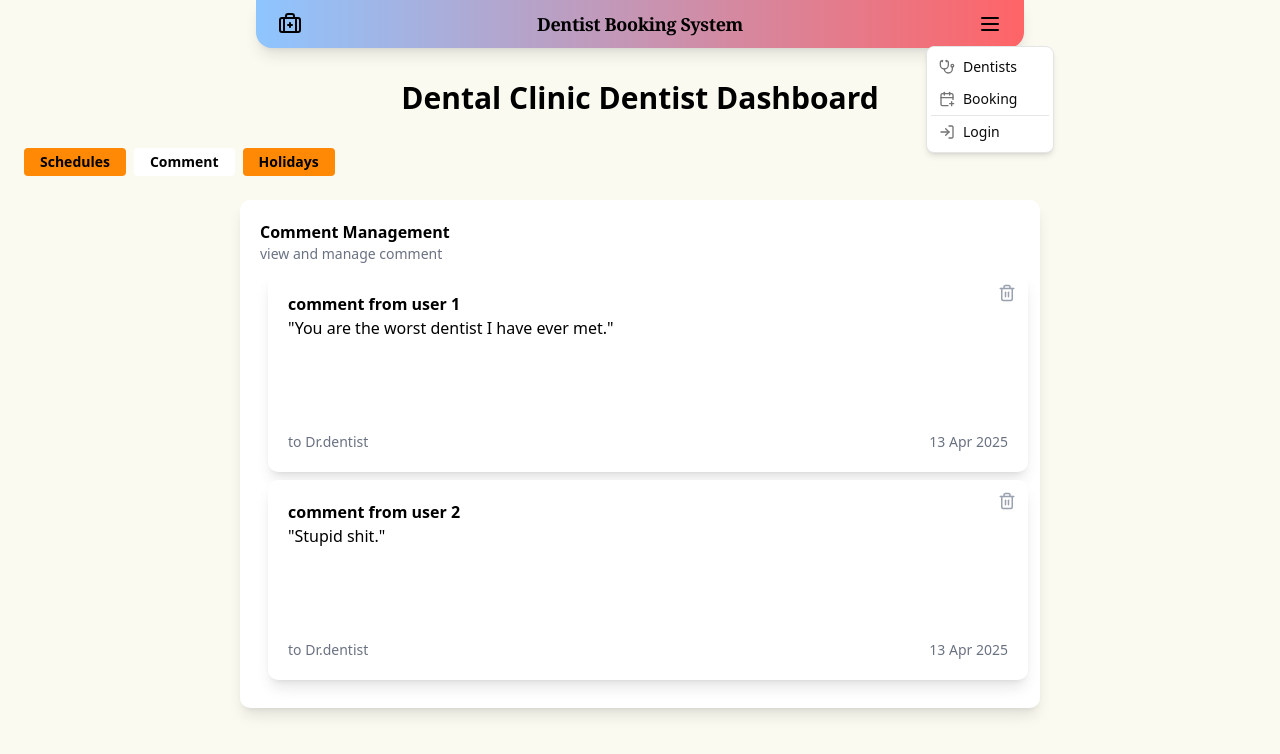
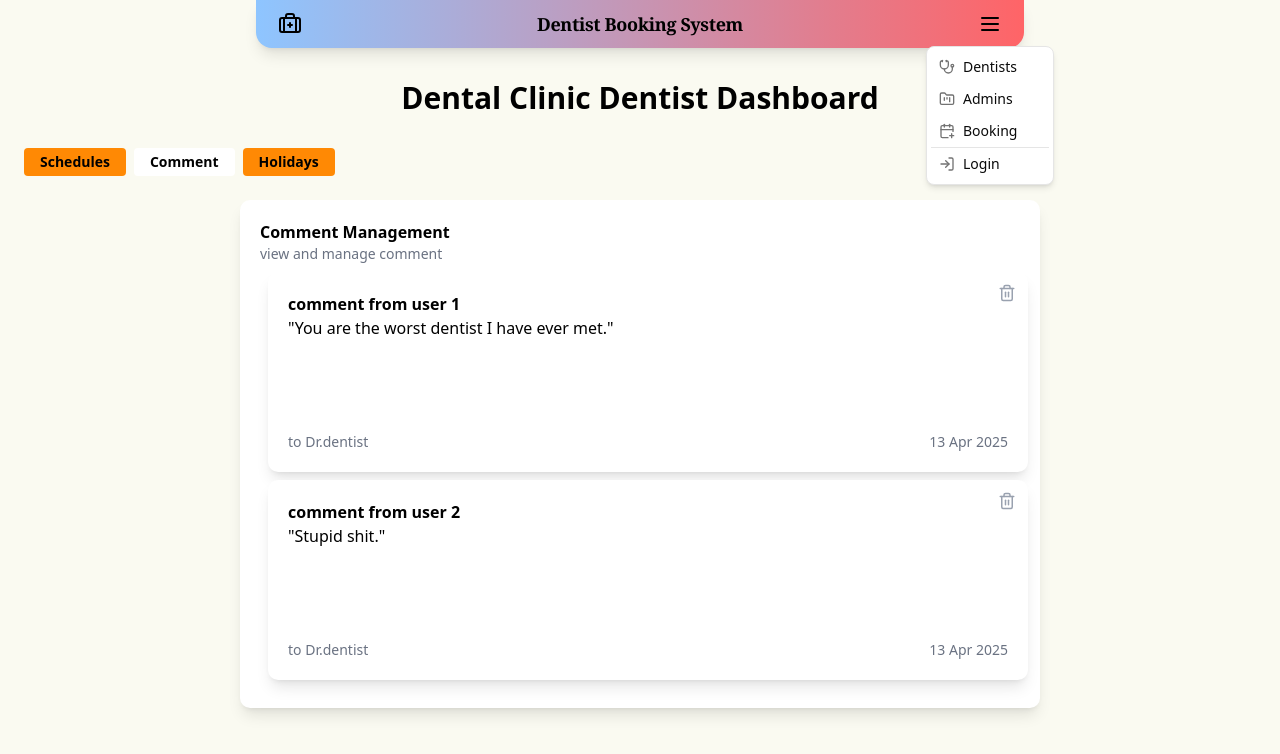
Before and after one commit to tintinnkt/dentist-booking-frontend, a Next.js app: page /dentist/comment in a window 1280 px wide. Both pictures are taken after a click on the button 989 px from the left and 24 px from the top of the page. Shown: the top 754 px of the page. Built offline with nearby package versions, Linux system fonts and the light colour scheme; no server answers.

Commit message:
feat: re-arange admin page

```diff
--- a/src/app/admin/dentist/page.tsx
+++ b/src/app/admin/dentist/page.tsx
@@ -33,12 +33,12 @@ export default function DentistDashboard() {
       </div>
 
       <div className="mb-6 flex gap-2 px-10">
-        <button
+        {/* <button
           className="rounded bg-orange-400 px-4 py-1 text-sm font-semibold text-black hover:bg-white"
           onClick={ScheduleClick}
         >
           Schedules
-        </button>
+        </button> */}
 
         <button
           className="rounded bg-orange-400 px-4 py-1 text-sm font-semibold text-black hover:bg-white"
--- a/src/app/admin/holiday/page.tsx
+++ b/src/app/admin/holiday/page.tsx
@@ -38,12 +38,12 @@ export default function PatientDashboard() {
       </div>
 
       <div className="mb-6 flex gap-2 px-10">
-        <button
+        {/* <button
           className="rounded bg-orange-400 px-4 py-1 text-sm font-semibold text-black hover:bg-white"
           onClick={ScheduleClick}
         >
           Schedules
-        </button>
+        </button> */}
 
         <button
           className="rounded bg-orange-400 px-4 py-1 text-sm font-semibold text-black hover:bg-white"
--- a/src/app/admin/page.tsx
+++ b/src/app/admin/page.tsx
@@ -38,12 +38,12 @@ export default function PatientDashboard() {
       </div>
 
       <div className="mb-6 flex gap-2 px-10">
-        <button
+        {/* <button
           className="rounded bg-white px-4 py-1 text-sm font-semibold text-black"
           onClick={ScheduleClick}
         >
           Schedules
-        </button>
+        </button> */}
 
         <button
           className="rounded bg-orange-400 px-4 py-1 text-sm font-semibold text-black hover:bg-white"
--- a/src/app/admin/patient/page.tsx
+++ b/src/app/admin/patient/page.tsx
@@ -38,12 +38,12 @@ export default function PatientDashboard() {
       </div>
 
       <div className="mb-6 flex gap-2 px-10">
-        <button
+        {/* <button
           className="rounded bg-orange-400 px-4 py-1 text-sm font-semibold text-black hover:bg-white"
           onClick={ScheduleClick}
         >
           Schedules
-        </button>
+        </button> */}
 
         <button
           className="rounded bg-white px-4 py-1 text-sm font-semibold text-black"
--- a/src/components/NavBar.tsx
+++ b/src/components/NavBar.tsx
@@ -1,10 +1,11 @@
 "use client";
-import { FrontendRoutes } from "@/config/apiRoutes";
+import { FrontendRootRoutes, FrontendRoutes } from "@/config/apiRoutes";
 import { Role_type } from "@/config/role";
 import { useUser } from "@/hooks/useUser";
 import {
   BriefcaseMedicalIcon,
   CalendarPlusIcon,
+  FolderKanban,
   LogInIcon,
   MenuIcon,
   StethoscopeIcon,
@@ -54,6 +55,13 @@ const NavBar = () => {
             </DropdownMenuItem>
             <DropdownMenuItem
               className="flex items-center space-x-1.5"
+              onClick={() => router.push(`${FrontendRootRoutes.ADMIN}/holiday`)}
+            >
+              <FolderKanban />
+              <>Admins</>
+            </DropdownMenuItem>
+            <DropdownMenuItem
+              className="flex items-center space-x-1.5"
               onClick={() => router.push(FrontendRoutes.BOOKING)}
             >
               <CalendarPlusIcon />
```
